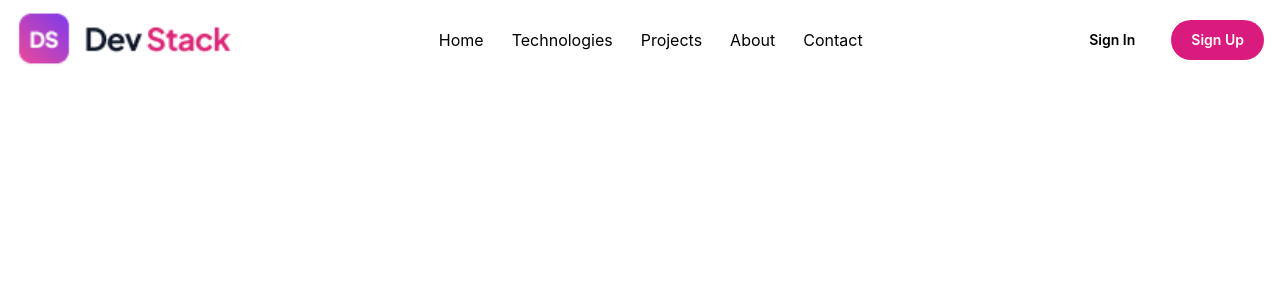
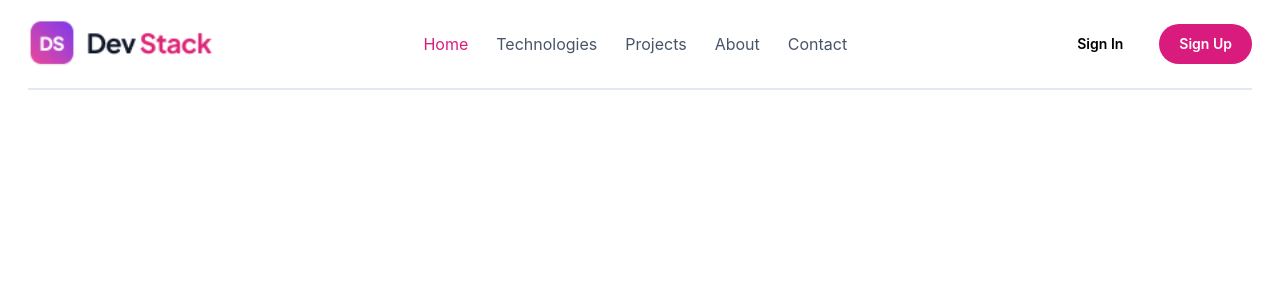
Before and after one commit to Maha-bub/DevStack-A5, a React (Vite) app: page / in a window 1280 px wide. Shown: the top 300 px of the page. Built offline with nearby package versions, Linux system fonts and the light colour scheme.

Commit message:
update nav styles

```diff
--- a/src/Components/NavHeader.tsx
+++ b/src/Components/NavHeader.tsx
@@ -2,12 +2,12 @@ import Logo from '../assets/logo-text.png'
 const NavHeader = () => {
     return (
         <>
-            <header >
-                <nav className='container mx-auto px-4'>
-                    <div className='flex justify-between items-center h-20'>
-                        <img className='h-14' src={Logo} alt="DevStack Logo" />
-                        <ul className='flex gap-7 items-center justify-center'>
-                            <li><a href="">Home</a></li>
+
+            <nav className='container mx-auto px-7'>
+                <div className='flex justify-between items-center py-5 border-b-2 border-slate-200'>
+                    <img className='h-12' src={Logo} alt="DevStack Logo" />
+                    <ul className='flex gap-7 text-[#475569] items-center justify-center'>
+                        <li><a className='text-[#D91B7E] ' href="">Home</a></li>
                         <li><a href="">Technologies</a></li>
                         <li><a href="">Projects</a></li>
                         <li><a href="">About</a></li>
@@ -19,7 +19,7 @@ const NavHeader = () => {
                     </div>
                 </div>
             </nav>
-            </header>
+
 
         </>
     );
```
Lines whose indentation alone changed are shown as unchanged.
